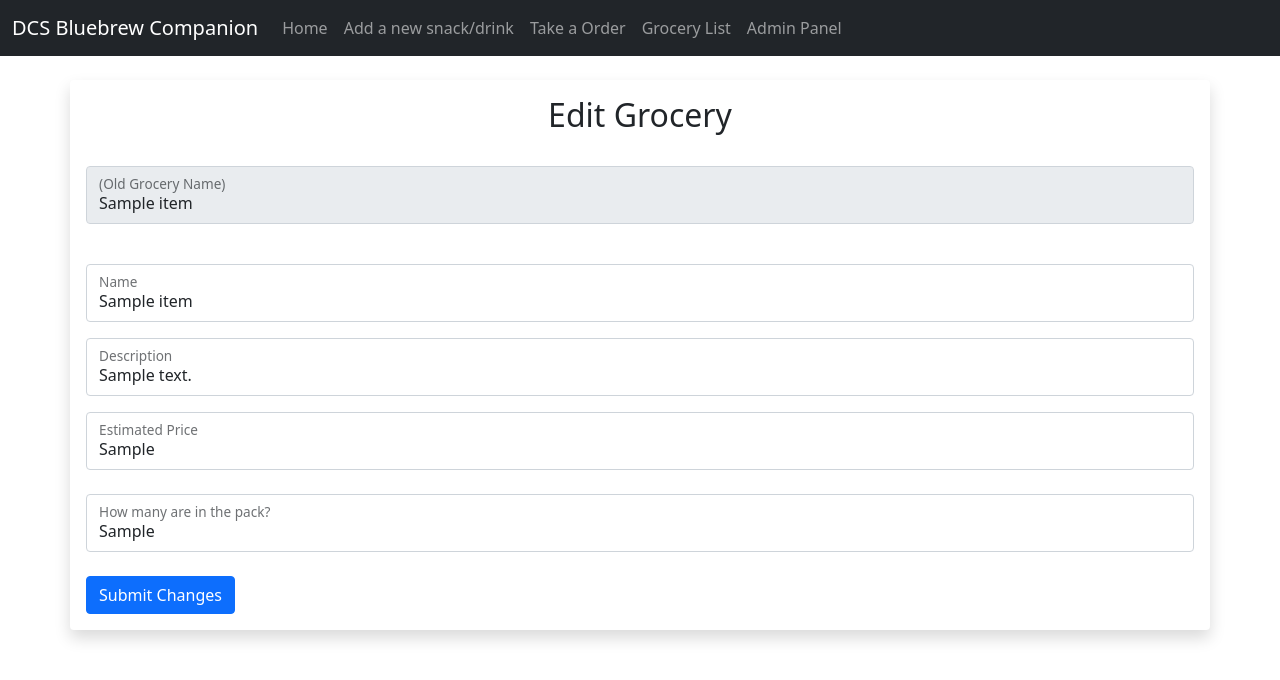
After one commit to LuckyHead11/DCS-Blue-Brew-Companion, a Flask app: page /edit_grocery/1 in a window 1280 px wide. The commit adds this page. Shown: the top 680 px of the page. Run offline with Flask 3, Linux system fonts and the light colour scheme; tables that the repository leaves empty hold one stand-in row (values such as "Sample post").

Commit message:
Fixed lots of bugs, and added a grocery list that is able to scrape sams club's website and find the price of items.

```diff
--- a/main.py
+++ b/main.py
@@ -12,6 +12,10 @@ import datetime
 import base64
 import paramiko
 import random
+import re
+import SamsScraper
+import time
+sams = SamsScraper.SamsScraper()
 exe_file = False
 if exe_file:
     print("Welcome to Blue Brew Companion!")
@@ -88,46 +92,7 @@ inspirational_quotes = [
 def get_qod():
     return random.choice(inspirational_quotes)
 
-def get_item_image(name, company):
-    try:
-        query = f"A photograph of {company} {name}"
-        """Search a query on google"""
-        import requests
-        from bs4 import BeautifulSoup
 
-        url = "https://www.google.com/search?q=" + query + "&source=lnms&tbm=isch"
-        headers = {
-            "user-agent": "Mozilla/5.0 (X11; Ubuntu; Linux x86_64; rv:63.0) Gecko/20100101 Firefox/63.0"}
-        response = requests.get(url, headers=headers)
-        soup = BeautifulSoup(response.text, "html.parser")
-
-        images = soup.find_all("img", class_="rg_i")
-        count = 0
-
-        os.mkdir("static/" + name)
-        for image in images:
-
-            image_url = image.get("data-src")
-            if image_url is not None:
-                count += 1
-                r = requests.get(image_url)
-
-                with open(f"static/{name}/{count}.png", "wb") as f:
-                    f.write(r.content)
-
-                if count >= 5:
-                    break
-
-        # Pick a random image from the folder and only save that image
-        import random
-
-        random_image = random.choice(os.listdir(f"static/{name}"))
-        os.rename(f"static/{name}/{random_image}", f"static/{name}/choose.png")
-
-    except:
-        pass
-
-get_item_image("Banana", "Walmart")
 app.debug = True
 app.config['SQLALCHEMY_DATABASE_URI'] = "sqlite:///site.db"
 app.config["SECRET_KEY"] = "The Blue brew is better than any other Coffee Shop in the world"
@@ -136,6 +101,7 @@ db = SQLAlchemy(app)
 current_items = []
 cost = 0
 
+sams_list = []
 
 class Item(db.Model):
     id = db.Column(db.Integer, primary_key=True)
@@ -163,7 +129,17 @@ class ItemOrdered(db.Model):
     item_year = db.Column(db.Integer)
     item_week = db.Column(db.Integer)
 
+class GroceryItem(db.Model):
+    id = db.Column(db.Integer, primary_key=True)
+    grocery_name = db.Column(db.String(100), nullable=False)
+    sams_name = db.Column(db.String(100), nullable=False)
+    grocery_amount = db.Column(db.String(100), nullable=False)
+    grocery_description = db.Column(db.String(255), nullable=False)
+    grocery_price = db.Column(db.String(100), nullable=False)
 
+
+
+sams_groceries = []
 def upload_database_to_server():
 
     sftp_host = '50.20.249.5'
@@ -301,6 +277,26 @@ def edit_item(id):
     item = Item.query.filter_by(id=id).first()
     return render_template('new_item.html', item=item)
 
+@app.route('/edit_grocery/<id>')
+def edit_grocery(id):
+    item = GroceryItem.query.filter_by(id=id).first()
+    return render_template('groceries/add_custom_grocery.html', item=item)
+
+@app.route('/confirm-edit-grocery', methods=['POST'])
+def confirm_edit_grocery():
+    old_grocery_name = request.form['old_grocery_name']
+    grocery = GroceryItem.query.filter_by(grocery_name=old_grocery_name).first()
+    if request.form['grocery_name'] == "" or request.form['grocery_description'] == "" or request.form['grocery_price'] == "":
+        flash("Please fill out all fields!", category="error")
+    grocery_price = request.form['grocery_price']
+    grocery_price = grocery_price.replace("$", "").replace(",", "")
+    grocery_price = "{:,.2f}".format(float(grocery_price))
+    grocery.grocery_name = request.form['grocery_name']
+    grocery.grocery_description = request.form['grocery_description']
+    grocery.grocery_price = str(grocery_price)
+    grocery.grocery_amount = request.form['grocery_amount']
+    db.session.commit()
+    return redirect('/grocery_list')
 @app.route('/review_item/<id>')
 def review_item(id):
     item = Item.query.filter_by(id=id).first()
@@ -349,6 +345,7 @@ def clear_admin():
 @app.route('/confirm-edit', methods=['POST'])
 def confirm_edit():
     item_name = request.form.get('item_name')
+    old_item_name = request.form.get('old_item_name')
     item_description = request.form.get('item_description')
     item_price = request.form.get('item_price').replace("$", "").replace(",", "")
 
@@ -359,7 +356,7 @@ def confirm_edit():
         flash("Cannot have an empty price! So we put it as $0.00", category="error")
         item_price = float("0.00")
 
-    item = Item.query.filter_by(item_name=item_name).first()
+    item = Item.query.filter_by(item_name=old_item_name).first()
     item.item_description = item_description
     item.item_price = item_price
     item.item_name = item_name
@@ -379,9 +376,161 @@ def page_not_found(e):
     return render_template("404.html"), 404
 
 
+@app.route('/grocery_list')
+def grocery_list():
+    groceries = GroceryItem.query.all()
+    total_price = 0.00
+    for grocery in groceries:
+        total_price += float(grocery.grocery_price.replace("$", "").replace(",", ""))
+
+    total_price = "{:,.2f}".format(total_price)
+    return render_template('groceries/grocery_list.html', groceries=groceries, total_price=total_price)
+
+@app.route('/add_custom_grocery')
+def add_custom_grocery():
+    return render_template('groceries/add_custom_grocery.html')
+@app.route('/add_grocery', methods=['POST'])
+def add_grocery():
+    grocery_name = request.form.get('grocery_name')
+    grocery_description = request.form.get('grocery_description')
+    grocery_amount = request.form.get('grocery_amount')
+
+    try:
+        if request.form.get('item_price') != "":
+            grocery_price = str('{:,.2f}'.format(
+                float(request.form.get('grocery_price').replace("$", ""))))
+            grocery_description += " (Custom)"
+            if grocery_name != "" or grocery_name != "":
+
+                item = GroceryItem(grocery_name=grocery_name, grocery_description=grocery_description,
+                            grocery_price=grocery_price, sams_name=grocery_name, grocery_amount=grocery_amount)
+
+                db.session.add(item)
+                db.session.commit()
+
+                flash("Successfully added the item!")
+                return redirect('/grocery_list')
+            else:
+                flash("Please fill in all the fields!", category="error")
+                return redirect('/add_custom_grocery')
+        else:
+            flash("Make sure to fill in the price!", category="error")
+            return redirect('/add_custom_grocery')
+    except Exception as e:
+        print(e.with_traceback(e.__traceback__))
+        flash("Critical Error!", category="error")
+        return redirect('/add_custom_grocery')
+
+
+    return redirect('/grocery_list')
+
+@app.route('/add_sams_grocery')
+def add_sams_grocery():
+    return render_template('groceries/add_sams_grocery.html', sams_list=sams_list)
+def extract_price(text):
+    # Use regular expression to find the price in the format $xx.xx
+    match = re.search(r'\$\d+\.\d{2}', text)
+    if match:
+        return match.group()
+    else:
+        return None
+
+
+def extract_quantity(text):
+    # Use regular expression to find the quantity in the format xx pk, xx ct, or xx oz
+    match_pk_ct = re.search(r'\b\d+\s(?:pk|ct|lbs|pcs|rolls|pks|pc)\b', text)
+    match_oz = re.search(r'\b\d+\s(?:oz)\b', text)
+
+    if match_pk_ct:
+        return match_pk_ct.group()
+    elif match_oz:
+        return match_oz.group()
+    else:
+        return '0'
+def extract_number(text):
+    # Use regular expression to find numbers, including decimals
+    match = re.search(r'\b\d+(\.\d+)?\b', text)
+    if match:
+        return match.group()
+    else:
+        return None
+@app.route('/search_sams', methods=['GET', 'POST'])
+def search_sams():
+    #Delete all the files in static/images/groceries
+    for f in os.listdir('static/images/groceries'):
+        os.remove(os.path.join('static/images/groceries', f))
+    #get item_name from post
+    item_name = request.form.get('sams_name')
+    sams_list = sams.full_scrape(item_name, download_image_check=True)
+    for sams_lis in sams_list:
+        print(sams_lis)
+    sams_price = []
+    sams_quantity = []
+    sams_number = []
+
+    sams_img_path = []
+    if sams_list[0] == "No results":
+        sams_list.clear()
+        return render_template('groceries/add_sams_grocery.html', search_query=item_name, sams_list=sams_list,
+                               sams_price=sams_price, sams_quantity=sams_quantity, sams_number=sams_number,sams_img_path=sams_img_path)
+
+    for sams_item in sams_list:
+        #Extract everything past the $
+        price = extract_price(sams_item)
+        if price == "$0.00":
+            price = "Couldn't load, check sams website"
+        sams_price.append(price)
+        sams_quantity.append(extract_quantity(sams_item))
+        sams_number.append(extract_number(sams_item))
+
+
+        new_sams_item = sams_item.replace(extract_number(sams_item) + ". ", '')
+        new_sams_item = new_sams_item.replace(extract_price(sams_item), '')
+        new_title = new_sams_item.replace(" ", "").replace('.', '').replace("\"", '').replace("\\",'').replace('/','')
+        new_sams_item = new_sams_item.replace(extract_quantity(sams_item), '')
+        new_sams_item = new_sams_item.replace(".", '').replace(",", '')
+        sams_list[sams_list.index(sams_item)] = new_sams_item
+
+
+
+        sams_img_path.append("\static\images\groceries\\" + new_title + ".png")
+        print(sams_img_path)
+    time.sleep(2)
+    return render_template('groceries/add_sams_grocery.html', search_query=item_name, sams_list=sams_list, sams_price=sams_price, sams_quantity=sams_quantity, sams_number=sams_number,
+                           sams_img_path=sams_img_path)
+
+@app.route("/add_sams/<int:item_id>/<string:item_name>")
+def add_sams(item_id, item_name):
+    info = sams.get_certain_order(item_name, item_id-1)
+    quantity = extract_quantity(info[0])
+    item_name = info[0]
+    new_sams_item = item_name.replace(extract_number(item_name) + ". ", '')
+    new_sams_item = new_sams_item.replace(extract_quantity(item_name), '')
+    new_sams_item = new_sams_item.replace(".", '').replace(",", '')
+    item = GroceryItem(grocery_name=new_sams_item, grocery_description="(Auto Generated)", grocery_price=info[1], sams_name=info[0], grocery_amount=quantity)
+
+    db.session.add(item)
+    db.session.commit()
+    return redirect('/grocery_list')
+@app.route('/remove_grocery/<int:item_id>')
+def remove_grocery(item_id):
+    item = GroceryItem.query.get(item_id)
+    db.session.delete(item)
+    db.session.commit()
+    return redirect('/grocery_list')
+
+@app.route('/duplicate_grocery/<int:item_id>')
+def duplicate_grocery(item_id):
+    item = GroceryItem.query.get(item_id)
+    new_item = GroceryItem(grocery_name=item.grocery_name, grocery_description=item.grocery_description, grocery_price=item.grocery_price, grocery_amount=item.grocery_amount, sams_name=item.sams_name)
+    db.session.add(new_item)
+    db.session.commit()
+    return redirect('/grocery_list')
+
 @app.route("/admin-login", methods=['GET', 'POST'])
 def admin_login():
     return render_template("admin_login.html")
+
 
 
 @app.route('/admin')
@@ -705,6 +854,6 @@ def admin_logdata():
 
 if __name__ == '__main__':
     create_database(app)
-    app.run(host="0.0.0.0", port=5000)
+    app.run(host="0.0.0.0", port=8761)
 
 # pyinstaller -F --add-data "templates;templates" --add-data "static;static" --name BlueBrewCompanion main.py
--- /dev/null
+++ b/templates/groceries/add_custom_grocery.html
@@ -0,0 +1,75 @@
+{% extends 'base.html' %}
+
+
+
+
+{% block content %}
+    <div class="container shadow p-3 mb-5 bg-body rounded">
+        {% if not item %}
+        <form action="/add_grocery" method="POST">
+            <h2 align="center">
+                Add a grocery.
+            </h2>
+            <br />
+            <div class="form-floating mb-3">
+                <input type="text" class="form-control" id="floatingInput" placeholder="Frito Lay Chip Pack" name="grocery_name">
+                <label for="floatingInput" >Name</label>
+            </div>
+
+            <div class="form-floating mb-3">
+                <input type="text" class="form-control" id="floatingInput" placeholder="Chip Pack" name="grocery_description">
+                <label for="floatingInput" >Description</label>
+            </div>
+            <div class="form-floating">
+                <input type="text" class="form-control" id="floatingInput" placeholder="$15" name="grocery_price" value="">
+                <label for="floatingInput" >Estimated Price</label>
+            </div>
+            <br />
+            <div class="form-floating">
+                <input type="text" class="form-control" id="floatingInput" placeholder="45" name="grocery_amount" value="">
+                <label for="floatingInput" >How many are in the pack?</label>
+            </div>
+            <br />
+
+            <button align="center" type="submit" class="btn btn-primary">Submit</button>
+        </form>
+        {% else %}
+        <form action="/confirm-edit-grocery" method="POST">
+            <h2 align="center">
+                Edit Grocery
+            </h2>
+            <br />
+            <div class="form-floating mb-3">
+                <input type="text" class="form-control" id="floatingInput" placeholder="Coffee Cake" name="old_grocery_name" value="{{ item.grocery_name }}" readonly>
+                <label for="floatingInput" >(Old Grocery Name)</label>
+            </div>
+            <br />
+            <div class="form-floating mb-3">
+                <input type="text" class="form-control" id="floatingInput" placeholder="Frito Lay Chip Pack" name="grocery_name" value="{{ item.grocery_name }}">
+                <label for="floatingInput" >Name</label>
+            </div>
+
+            <div class="form-floating mb-3">
+                <input type="text" class="form-control" id="floatingInput" placeholder="Chip Pack" name="grocery_description" value="{{ item.grocery_description }}">
+                <label for="floatingInput" >Description</label>
+            </div>
+            <div class="form-floating">
+                <input type="text" class="form-control" id="floatingInput" placeholder="$15" name="grocery_price" value="{{ item.grocery_price }}">
+                <label for="floatingInput" >Estimated Price</label>
+            </div>
+            <br />
+            <div class="form-floating">
+                <input type="text" class="form-control" id="floatingInput" placeholder="45" name="grocery_amount" value="{{ item.grocery_amount }}">
+                <label for="floatingInput" >How many are in the pack?</label>
+            </div>
+            <br />
+
+            <button align="center" type="submit" class="btn btn-primary">Submit Changes</button>
+
+
+
+        </form>
+        {% endif %}
+    </div>
+
+{% endblock %}
--- a/templates/navbar.html
+++ b/templates/navbar.html
@@ -18,6 +18,10 @@
         </li>
 
         <li class="nav-item">
+          <a class="nav-link" aria-current="page" href="/grocery_list">Grocery List</a>
+        </li>
+
+        <li class="nav-item">
           <a class="nav-link" aria-current="page" href="/admin">Admin Panel</a>
         </li>
       </ul>
--- a/templates/new_item.html
+++ b/templates/new_item.html
@@ -47,6 +47,11 @@
             </h2>
             <br />
             <div class="form-floating mb-3">
+                <input type="text" class="form-control" id="floatingInput" placeholder="Coffee Cake" name="old_item_name" value="{{ item.item_name }}" readonly>
+                <label for="floatingInput" >(Old Item Name)</label>
+            </div>
+            <br />
+            <div class="form-floating mb-3">
                 <input type="text" class="form-control" id="floatingInput" placeholder="Coffee Cake" name="item_name" value="{{ item.item_name }}">
                 <label for="floatingInput" >Name</label>
             </div>
```
Also changed, not shown: SamsScraper.py (added, +125 -0 lines), templates/groceries/add_sams_grocery.html (added, +64 -0 lines), templates/groceries/grocery_list.html (added, +49 -0 lines), test.py (+12 -20 lines), 2 other files.
